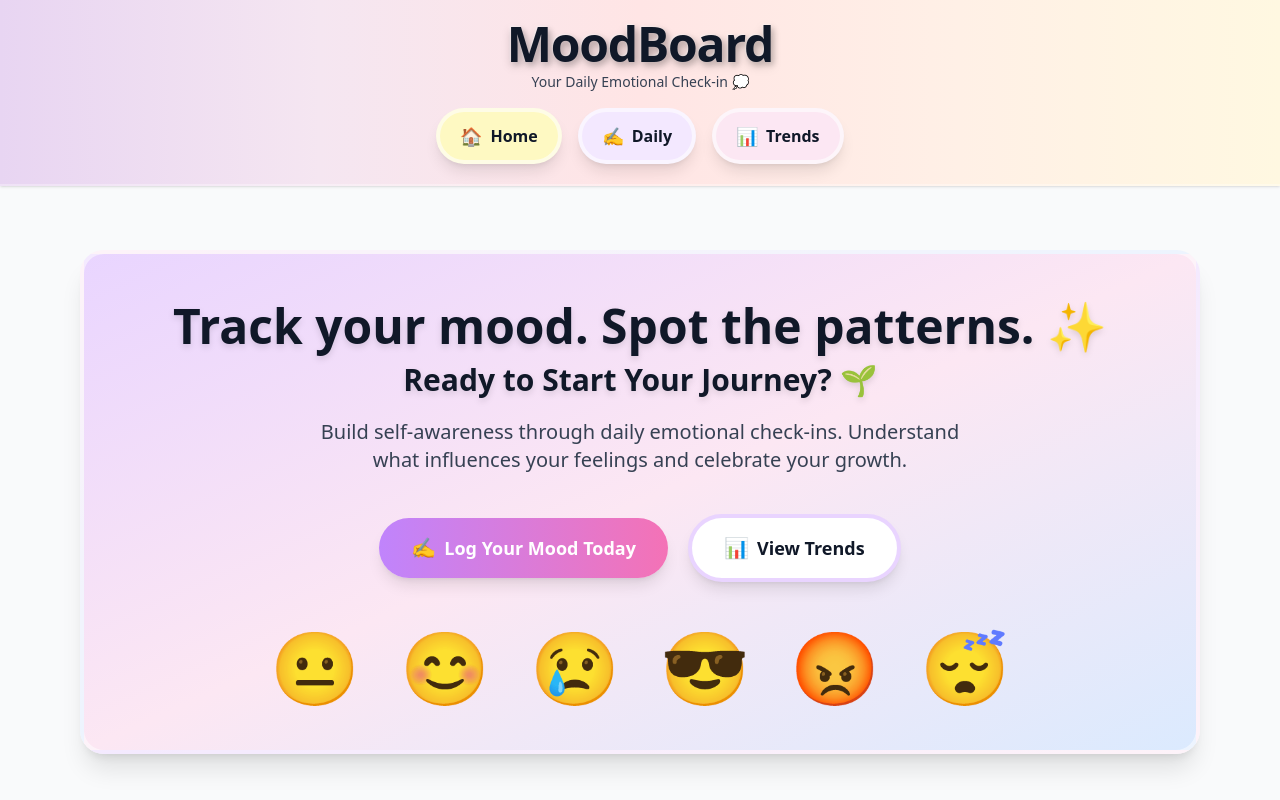
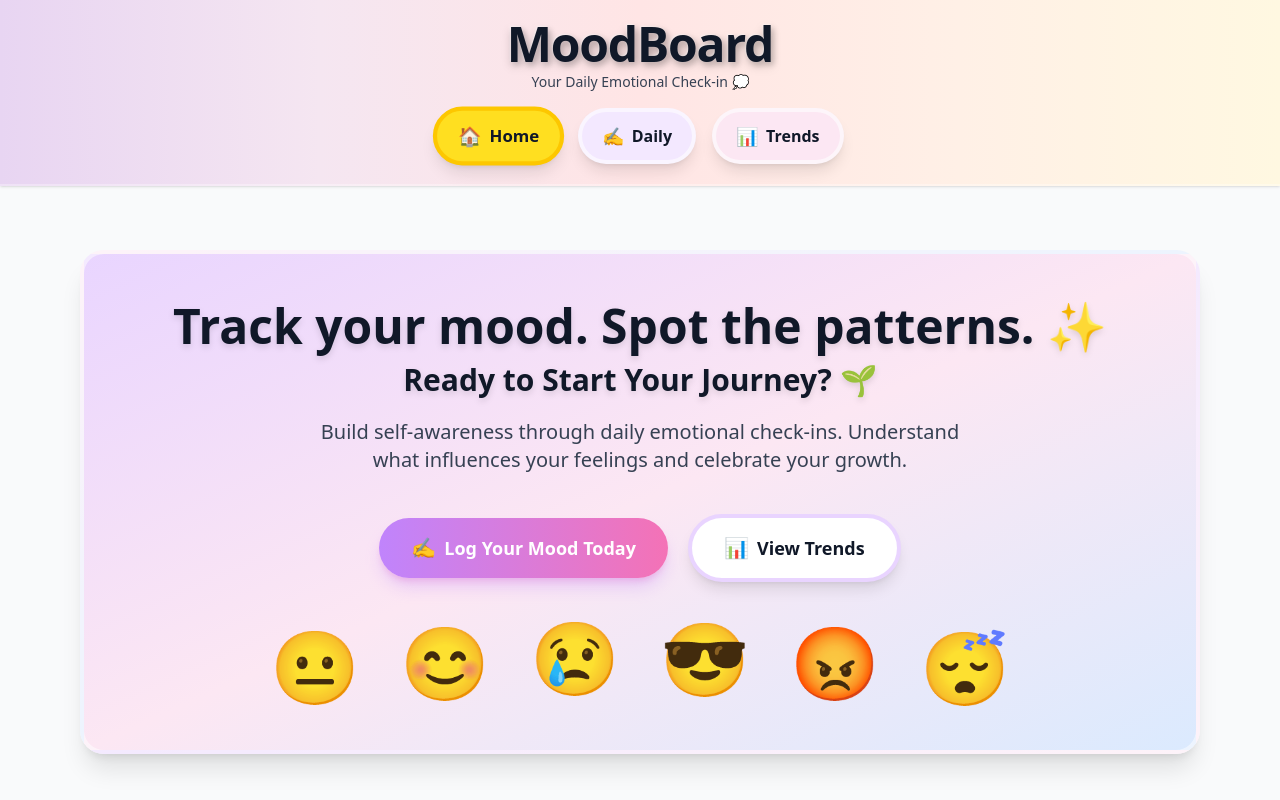
Before and after one commit to h-yzeng/Moodboard, a React (Vite) app: page / in a window 1280 px wide. Shown: the top 800 px of the page. Built offline with nearby package versions, Linux system fonts and the light colour scheme.

Commit message:
Added collapsible entry history in DailyPage.jsx. Added a navigation indicator in the navbar. Added page transition and animation effects. Fixed grid layout for DailyPage.jsx emojis.

```diff
--- a/src/App.jsx
+++ b/src/App.jsx
@@ -20,19 +20,20 @@ export default function App() {
   window.navigate = navigate;
 
   const renderPage = () => {
+    const pageClass = "animate-fade-in";
     switch (currentPage) {
       case '/daily':
-        return <DailyPage />;
+        return <div className={pageClass}><DailyPage /></div>;
       case '/trends':
-        return <TrendsPage />;
+        return <div className={pageClass}><TrendsPage /></div>;
       default:
-        return <LandingPage />;
+        return <div className={pageClass}><LandingPage /></div>;
     }
   };
 
   return (
     <div className="min-h-screen flex flex-col bg-gray-50 text-gray-900">
-      <Header />
+      <Header currentPage={currentPage} />
       {renderPage()}
       <Footer />
     </div>
--- a/src/components/Header.jsx
+++ b/src/components/Header.jsx
@@ -1,4 +1,4 @@
-export default function Header() {
+export default function Header({ currentPage = '/' }) {
   return (
     <>
       <a
@@ -27,21 +27,33 @@ export default function Header() {
           <nav className="mt-4 flex justify-center gap-4 text-base" aria-label="Main navigation">
             <button
               onClick={() => window.navigate('/')}
-              className="inline-flex items-center gap-2 px-5 py-2.5 rounded-full bg-yellow-100 border-4 border-white/60 text-gray-900 font-semibold shadow-lg hover:shadow-xl hover:scale-110 active:scale-95 hover:bg-yellow-200 transition-all duration-200 ease-out focus:outline-none focus:ring-2 focus:ring-yellow-400 focus:ring-offset-2"
+              className={`inline-flex items-center gap-2 px-5 py-2.5 rounded-full border-4 text-gray-900 font-semibold shadow-lg hover:shadow-xl hover:scale-110 active:scale-95 hover:bg-yellow-200 transition-all duration-200 ease-out focus:outline-none focus:ring-2 focus:ring-yellow-400 focus:ring-offset-2 ${
+                currentPage === '/'
+                  ? 'bg-yellow-300 border-yellow-400 scale-105'
+                  : 'bg-yellow-100 border-white/60'
+              }`}
             >
               <span className="text-lg">🏠</span>
               Home
             </button>
             <button
               onClick={() => window.navigate('/daily')}
-              className="inline-flex items-center gap-2 px-5 py-2.5 rounded-full bg-purple-100 border-4 border-white/60 text-gray-900 font-semibold shadow-lg hover:shadow-xl hover:scale-110 active:scale-95 hover:bg-purple-200 transition-all duration-200 ease-out focus:outline-none focus:ring-2 focus:ring-purple-400 focus:ring-offset-2"
+              className={`inline-flex items-center gap-2 px-5 py-2.5 rounded-full border-4 text-gray-900 font-semibold shadow-lg hover:shadow-xl hover:scale-110 active:scale-95 hover:bg-purple-200 transition-all duration-200 ease-out focus:outline-none focus:ring-2 focus:ring-purple-400 focus:ring-offset-2 ${
+                currentPage === '/daily'
+                  ? 'bg-purple-300 border-purple-400 scale-105'
+                  : 'bg-purple-100 border-white/60'
+              }`}
             >
               <span className="text-lg">✍️</span>
               Daily
             </button>
             <button
               onClick={() => window.navigate('/trends')}
-              className="inline-flex items-center gap-2 px-5 py-2.5 rounded-full bg-pink-100 border-4 border-white/60 text-gray-900 font-semibold shadow-lg hover:shadow-xl hover:scale-110 active:scale-95 hover:bg-pink-200 transition-all duration-200 ease-out focus:outline-none focus:ring-2 focus:ring-pink-400 focus:ring-offset-2"
+              className={`inline-flex items-center gap-2 px-5 py-2.5 rounded-full border-4 text-gray-900 font-semibold shadow-lg hover:shadow-xl hover:scale-110 active:scale-95 hover:bg-pink-200 transition-all duration-200 ease-out focus:outline-none focus:ring-2 focus:ring-pink-400 focus:ring-offset-2 ${
+                currentPage === '/trends'
+                  ? 'bg-pink-300 border-pink-400 scale-105'
+                  : 'bg-pink-100 border-white/60'
+              }`}
             >
               <span className="text-lg">📊</span>
               Trends
--- a/src/index.css
+++ b/src/index.css
@@ -39,3 +39,74 @@ a, button {
   scrollbar-width: thin;
   scrollbar-color: #c084fc #fce7f3;
 }
+
+/* Page transitions */
+@keyframes fadeIn {
+  from {
+    opacity: 0;
+    transform: translateY(10px);
+  }
+  to {
+    opacity: 1;
+    transform: translateY(0);
+  }
+}
+
+@keyframes slideInFromRight {
+  from {
+    opacity: 0;
+    transform: translateX(20px);
+  }
+  to {
+    opacity: 1;
+    transform: translateX(0);
+  }
+}
+
+@keyframes floatAnimation {
+  0%, 100% {
+    transform: translateY(0px);
+  }
+  50% {
+    transform: translateY(-10px);
+  }
+}
+
+@keyframes pulseGlow {
+  0%, 100% {
+    box-shadow: 0 10px 15px -3px rgba(192, 132, 252, 0.3), 0 4px 6px -2px rgba(244, 114, 182, 0.3);
+  }
+  50% {
+    box-shadow: 0 20px 25px -5px rgba(192, 132, 252, 0.5), 0 10px 10px -5px rgba(244, 114, 182, 0.5);
+  }
+}
+
+.animate-fade-in {
+  animation: fadeIn 0.5s ease-out;
+}
+
+.animate-slide-in {
+  animation: slideInFromRight 0.5s ease-out;
+}
+
+.animate-float {
+  animation: floatAnimation 3s ease-in-out infinite;
+}
+
+.animate-pulse-glow {
+  animation: pulseGlow 2s ease-in-out infinite;
+}
+
+/* Enhance button feedback */
+button:active {
+  transform: scale(0.95);
+}
+
+/* Smooth transitions for all interactive elements */
+input, textarea, select {
+  transition: all 0.2s ease-in-out;
+}
+
+input:focus, textarea:focus, select:focus {
+  transform: scale(1.01);
+}
--- a/src/pages/DailyPage.jsx
+++ b/src/pages/DailyPage.jsx
@@ -9,6 +9,7 @@ export default function DailyPage() {
   const [entries, setEntries] = useState([]);
   const [viewMode, setViewMode] = useState('recent');
   const [selectedEntry, setSelectedEntry] = useState(null);
+  const [showHistory, setShowHistory] = useState(false);
 
   const moods = [
     { emoji: '😊', label: 'Happy', value: 'happy', color: '#FFD6A5' },
@@ -171,9 +172,9 @@ export default function DailyPage() {
           </div>
         )}
 
-        <div className="grid grid-cols-1 lg:grid-cols-10 gap-7 w-full">
+        <div className={`grid grid-cols-1 gap-7 w-full transition-all duration-500 ${showHistory ? 'lg:grid-cols-10' : ''}`}>
           {/* Mood Entry Form */}
-          <div className="lg:col-span-7">
+          <div className={`transition-all duration-500 ${showHistory ? 'lg:col-span-7' : 'lg:col-span-1 max-w-5xl mx-auto'}`}>
             <div
               className="rounded-3xl p-8 shadow-xl border-4 border-white/50"
               style={{
@@ -185,20 +186,20 @@ export default function DailyPage() {
                 <label className="block text-2xl font-bold text-gray-900 mb-6 text-center">
                   Select Your Mood
                 </label>
-                <div className="grid grid-cols-4 sm:grid-cols-5 md:grid-cols-10 gap-3">
+                <div className="grid grid-cols-4 sm:grid-cols-5 md:grid-cols-6 lg:grid-cols-8 xl:grid-cols-10 gap-3 max-w-full">
                   {moods.map((mood) => (
                     <button
                       key={mood.value}
                       onClick={() => setSelectedMood(mood.value)}
-                      className={`p-4 rounded-2xl border-4 transition-all duration-200 ${
+                      className={`p-3 rounded-2xl border-4 transition-all duration-200 flex flex-col items-center justify-center min-h-[110px] ${
                         selectedMood === mood.value
                           ? 'border-purple-400 shadow-xl scale-110 bg-white'
                           : 'border-white/60 shadow-lg hover:scale-105 bg-white/80'
                       }`}
                       style={selectedMood === mood.value ? { backgroundColor: mood.color } : {}}
                     >
-                      <div className="text-5xl mb-2">{mood.emoji}</div>
-                      <div className="text-xs font-semibold text-gray-800">{mood.label}</div>
+                      <div className="text-4xl md:text-5xl mb-1">{mood.emoji}</div>
+                      <div className="text-xs font-semibold text-gray-800 text-center leading-tight">{mood.label}</div>
                     </button>
                   ))}
                 </div>
@@ -314,11 +315,24 @@ export default function DailyPage() {
                   Save Mood Entry
                 </button>
               </div>
+
+              {/* History Toggle Button */}
+              <div className="mt-6 text-center">
+                <button
+                  onClick={() => setShowHistory(!showHistory)}
+                  className="inline-flex items-center gap-2 px-8 py-3 rounded-full bg-white/80 border-3 border-purple-300 text-gray-900 text-lg font-bold shadow-md hover:shadow-xl hover:scale-105 active:scale-95 transition-all duration-200 focus:outline-none focus:ring-4 focus:ring-purple-200"
+                >
+                  <span className="text-xl">{showHistory ? '📝' : '📋'}</span>
+                  {showHistory ? 'Hide Past Entries' : `View Past Entries ${entries.length > 0 ? `(${entries.length})` : ''}`}
+                  <span className="text-xl">{showHistory ? '◀' : '▶'}</span>
+                </button>
+              </div>
             </div>
           </div>
 
           {/* Entries History Sidebar */}
-          <div className="lg:col-span-3">
+          {showHistory && (
+            <div className="lg:col-span-3 animate-fade-in">
               <div
                 className="rounded-3xl p-6 shadow-xl border-4 border-white/50 sticky top-4"
                 style={{
@@ -415,6 +429,7 @@ export default function DailyPage() {
               )}
             </div>
             </div>
+          )}
         </div>
       </section>
     </main>
--- a/src/pages/LandingPage.jsx
+++ b/src/pages/LandingPage.jsx
@@ -20,7 +20,7 @@ export default function LandingPage() {
           <div className="mt-10 flex flex-col sm:flex-row items-center justify-center gap-5">
             <button
               onClick={() => window.navigate('/daily')}
-              className="inline-flex items-center gap-2 justify-center rounded-full px-8 py-4 text-white text-lg font-bold shadow-lg hover:shadow-2xl hover:scale-110 active:scale-95 transition-all duration-200 focus:outline-none focus:ring-4 focus:ring-purple-300"
+              className="inline-flex items-center gap-2 justify-center rounded-full px-8 py-4 text-white text-lg font-bold shadow-lg hover:shadow-2xl hover:scale-110 active:scale-95 transition-all duration-200 focus:outline-none focus:ring-4 focus:ring-purple-300 animate-pulse-glow"
               style={{
                 background: 'linear-gradient(to right, #c084fc, #f472b6)'
               }}
@@ -39,12 +39,12 @@ export default function LandingPage() {
 
           {/* Emoji row */}
           <div className="mt-12 flex flex-wrap items-center justify-center gap-10 text-7xl">
-            <span aria-label="neutral" role="img" className="hover:scale-125 transition-transform cursor-pointer" title="Neutral">😐</span>
-            <span aria-label="happy" role="img" className="hover:scale-125 transition-transform cursor-pointer" title="Happy">😊</span>
-            <span aria-label="sad" role="img" className="hover:scale-125 transition-transform cursor-pointer" title="Sad">😢</span>
-            <span aria-label="cool" role="img" className="hover:scale-125 transition-transform cursor-pointer" title="Cool">😎</span>
-            <span aria-label="angry" role="img" className="hover:scale-125 transition-transform cursor-pointer" title="Angry">😡</span>
-            <span aria-label="sleepy" role="img" className="hover:scale-125 transition-transform cursor-pointer" title="Sleepy">😴</span>
+            <span aria-label="neutral" role="img" className="hover:scale-125 transition-transform cursor-pointer animate-float" style={{animationDelay: '0s'}} title="Neutral">😐</span>
+            <span aria-label="happy" role="img" className="hover:scale-125 transition-transform cursor-pointer animate-float" style={{animationDelay: '0.5s'}} title="Happy">😊</span>
+            <span aria-label="sad" role="img" className="hover:scale-125 transition-transform cursor-pointer animate-float" style={{animationDelay: '1s'}} title="Sad">😢</span>
+            <span aria-label="cool" role="img" className="hover:scale-125 transition-transform cursor-pointer animate-float" style={{animationDelay: '1.5s'}} title="Cool">😎</span>
+            <span aria-label="angry" role="img" className="hover:scale-125 transition-transform cursor-pointer animate-float" style={{animationDelay: '2s'}} title="Angry">😡</span>
+            <span aria-label="sleepy" role="img" className="hover:scale-125 transition-transform cursor-pointer animate-float" style={{animationDelay: '2.5s'}} title="Sleepy">😴</span>
           </div>
         </div>
       </section>
```
Lines whose indentation alone changed are shown as unchanged.
